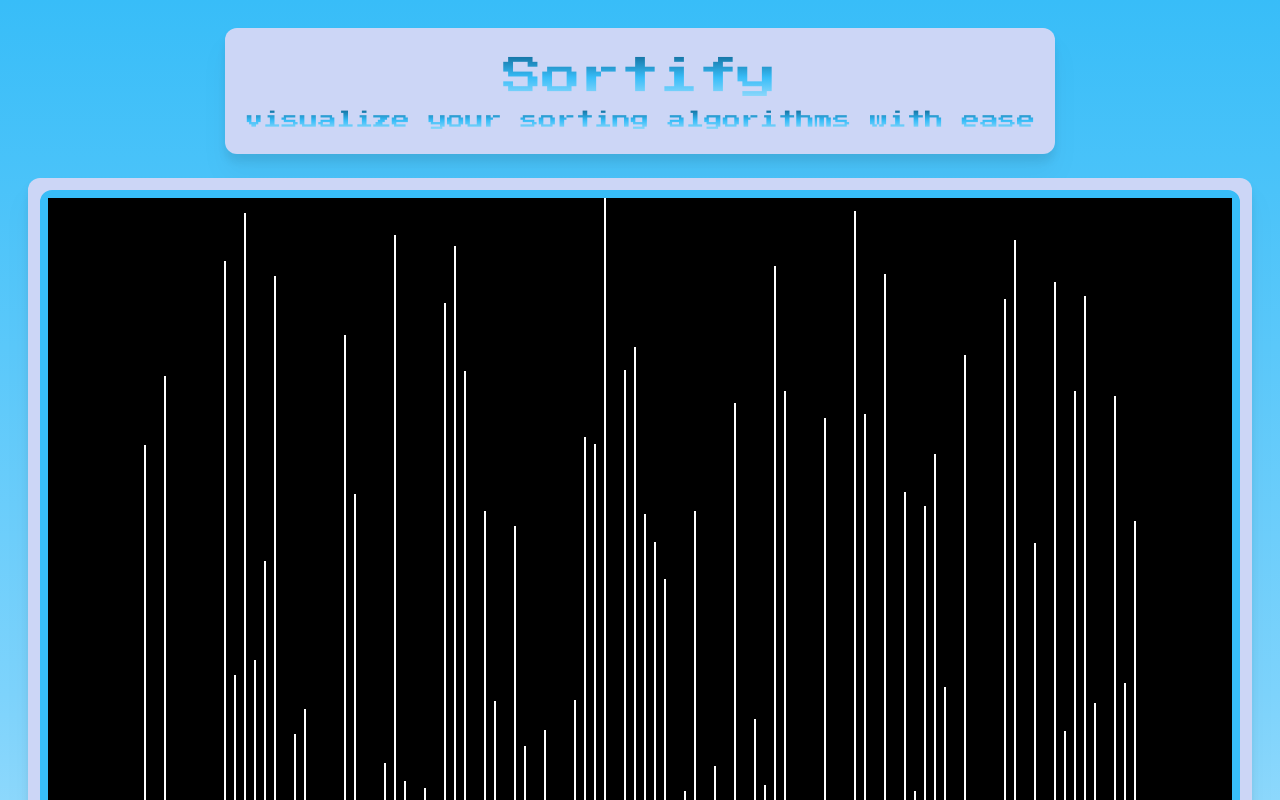
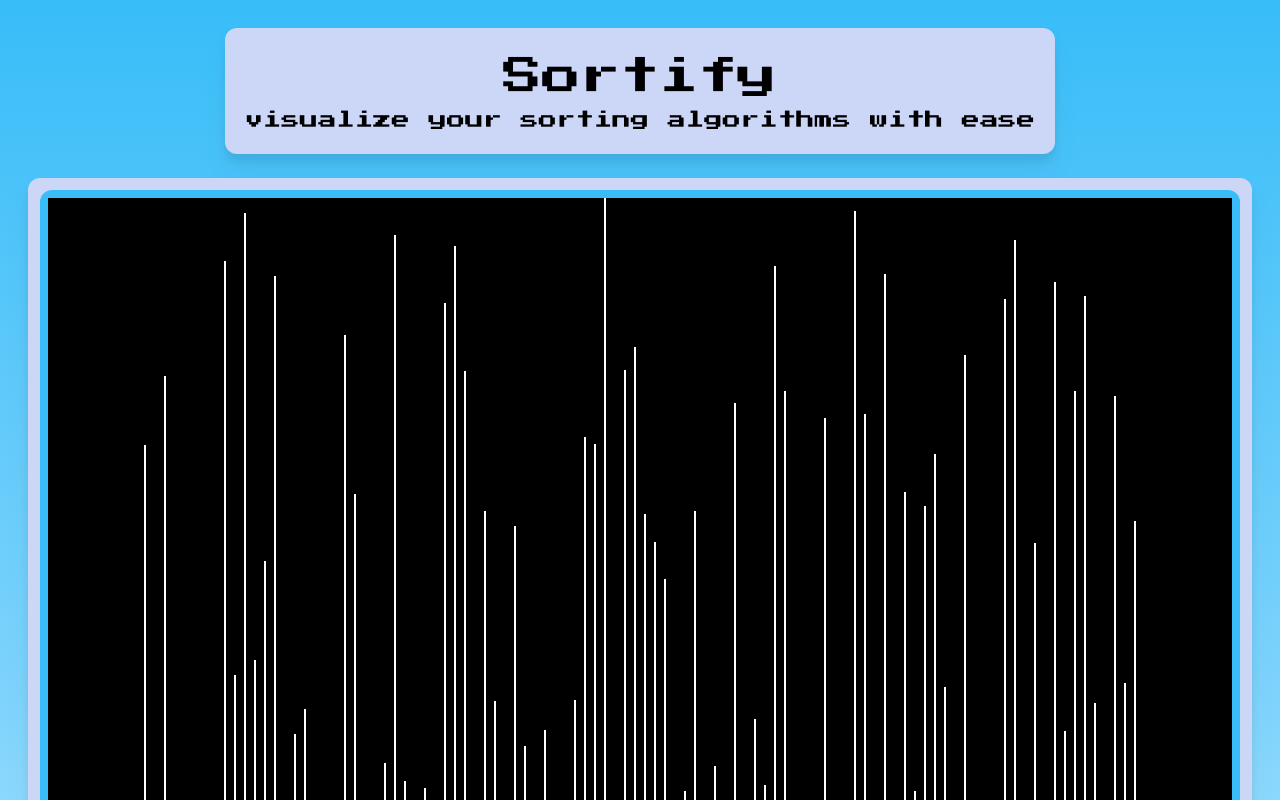
Before and after one commit to UNKNOWNtxn/Sortify, a Next.js app in the folder site/: page / in a window 1280 px wide. Shown: the top 800 px of the page. Built offline with nearby package versions, Linux system fonts and the light colour scheme; no server answers.

Commit message:
Update page.js

```diff
--- a/site/src/app/page.js
+++ b/site/src/app/page.js
@@ -115,8 +115,8 @@ export default function Sortify() {
 
       <div className='flex-grow flex flex-col justify-center items-center p-7 sm:p-3 md:p-5'>
         <div className='bg-light-gray rounded-xl p-5 drop-shadow-xl'>
-          <h1 className='sm:text-xl md:text-2xl font-pressStart animate-appearFromBottom1 text-4xl text-bold text-center text-transparent bg-clip-text bg-gradient-to-b from-sky-800 via-sky-400 to-sky-200'>Sortify</h1>
-          <p className='sm:text-xxs md:text-sm font-pressStart animate-appearFromBottom2 text-base text-bold text-center text-transparent bg-clip-text bg-gradient-to-b from-sky-800 via-sky-400 to-sky-200'>visualize your sorting algorithms with ease </p>
+          <h1 className='sm:text-xl md:text-2xl font-pressStart animate-appearFromBottom1 text-4xl text-bold text-center text-black'>Sortify</h1>
+          <p className='sm:text-xxs md:text-sm font-pressStart animate-appearFromBottom2 text-base text-bold text-center text-black'>visualize your sorting algorithms with ease </p>
         </div>
 
         <div className='flex flex-grow w-full justify-center rounded-xl p-3 mt-6 bg-light-gray drop-shadow-xl'>
```
